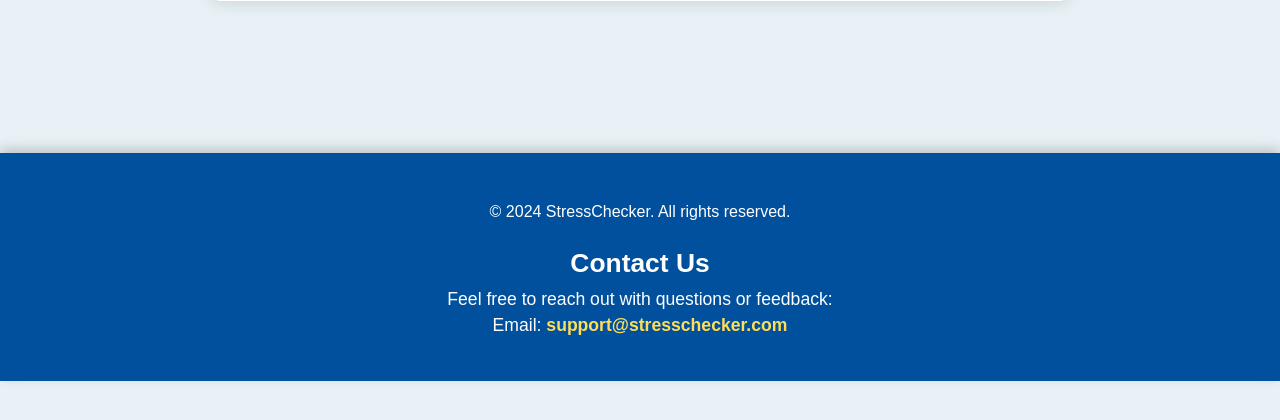
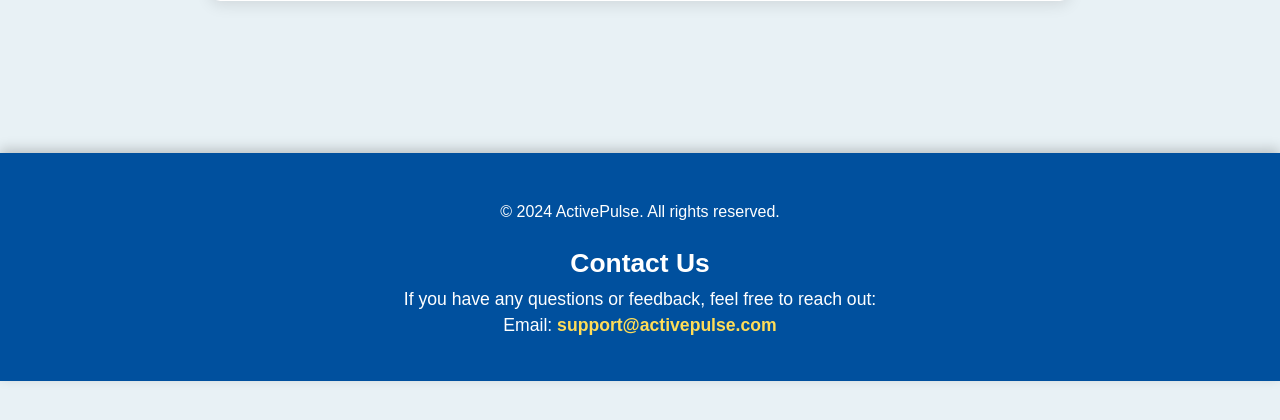
Before and after one commit to AmruthaTamada/Human-stress-detection-webiste, a Django app: template users/templates/main_page.html in a window 1280 px wide. Shown: the part 336-756 px from the top of the page. Run offline with Django 3.2, Linux system fonts and the light colour scheme; the template is opened without the code that fills it, so the values that code supplies are empty.

Commit message:
Update main_page.html

```diff
--- a/users/templates/main_page.html
+++ b/users/templates/main_page.html
@@ -29,11 +29,11 @@
     <!-- Footer Section -->
     <footer class="footer">
         <div class="footer-content">
-            <p>&copy; 2024 StressChecker. All rights reserved.</p>
+            <p>&copy; 2024 ActivePulse. All rights reserved.</p>
             <div class="contact-us">
                 <h3>Contact Us</h3>
-                <p>Feel free to reach out with questions or feedback:</p>
-                <p>Email: <a href="mailto:support@stresschecker.com">support@stresschecker.com</a></p>
+                <p>If you have any questions or feedback, feel free to reach out:</p>
+                <p>Email: <a href="mailto:support@activepulse.com">support@activepulse.com</a></p>
             </div>
         </div>
     </footer>
```
